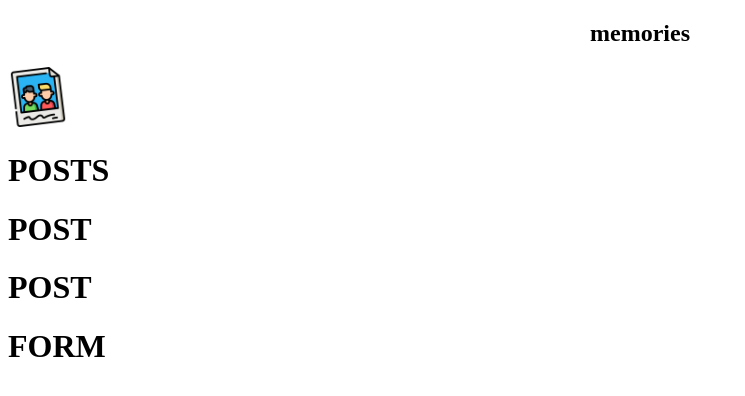
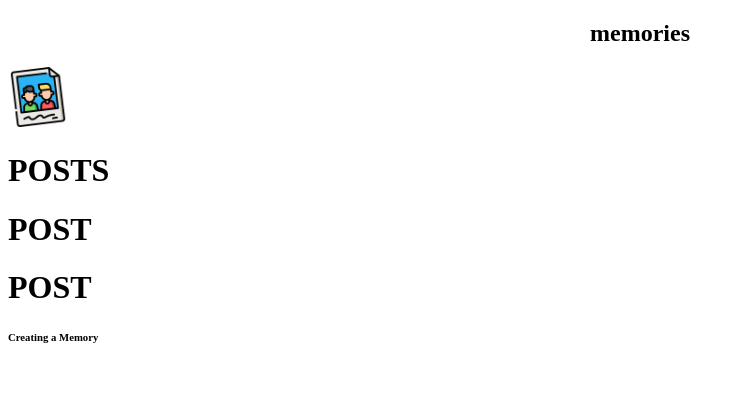
Before and after one commit to mdrisco4/Social-Media-FE, a React (Create React App) app in the folder mern_fe/: page / in a window 1280 px wide. Shown: the top 396 px of the page, without its empty margins (0-745 px from the left). Built offline with nearby package versions, Linux system fonts and the light colour scheme; no server answers.

Commit message:
setting up hooks with useState to grab data and create new posts

```diff
--- a/mern_fe/package.json
+++ b/mern_fe/package.json
@@ -2,6 +2,7 @@
   "name": "mern_fe",
   "version": "0.1.0",
   "private": true,
+  "proxy": "http://localhost:5001/posts",
   "dependencies": {
     "@testing-library/jest-dom": "^5.17.0",
     "@testing-library/react": "^13.4.0",
--- a/mern_fe/src/Components/Form/Form.js
+++ b/mern_fe/src/Components/Form/Form.js
@@ -1,12 +1,41 @@
-import React from "react";
+import React, { useState } from "react";
+import{ TextField, Button, Typography, Paper } from '@material-ui/core'
 import styled from 'styled-components'
 
 import useStyles from './styles';
 
 const Form = () => {
+    const [postData, setPostData] = useState({
+        creator: '', title: '', message: '', tags: '', selectedFile: ''
+    })
     // const classes = useStyles();
+
+    const handleSubmit = () => {
+
+    }
     return (
-       <h1>FORM</h1>
+    //     <>
+    //    <h1>FORM</h1>
+    //    <Paper className="classes.paper">
+    //         <Form autoComplete="off" noValidate className="classes.form" onSubmit="handleSubmit">
+    //         <Typography varient="h6">Creating a Memory</Typography>
+    //         <TextField
+    //             name="Creator"
+    //             varient="outlined"
+    //             label="Creator"
+    //             value={postData.creator}
+    //             onChange={}/>
+    //         </Form>
+    //     </Paper>
+    //     </>
+        <>
+        <div>
+            <div>
+             <h6>Creating a Memory</h6>
+             <div></div>
+            </div>
+        </div>
+        </>
     )
 }
 
--- a/mern_fe/src/Components/Posts/Posts.js
+++ b/mern_fe/src/Components/Posts/Posts.js
@@ -1,4 +1,6 @@
 import React from "react";
+import { useSelector } from "react-redux";
+
 import Post from "./Post/Post";
 import styled from 'styled-components'
 
@@ -6,6 +8,10 @@ import useStyles from './styles';
 
 const Posts = () => {
     // const classes = useStyles();
+    const posts = useSelector((state) => state.posts)
+
+    console.log(posts)
+
     return (
         <>
             <h1>POSTS</h1>
```
